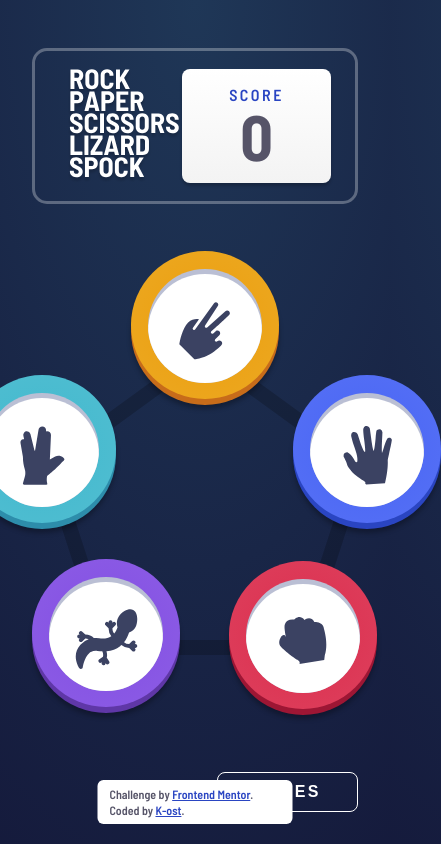
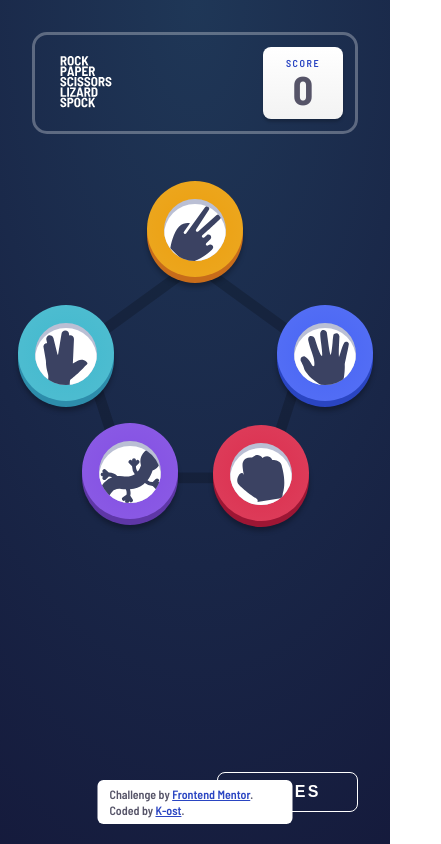
Before and after one commit to K-ost/rock-paper-scissors-master, a website: page index.html in a window 390 px wide. Shown: the whole page, 441 px wide, since content can reach past the window. Drawn offline with Linux system fonts and the light colour scheme.

Commit message:
commit 1.4

```diff
--- a/scss/styles.scss
+++ b/scss/styles.scss
@@ -24,7 +24,9 @@ body {
   margin: 0;
   min-height: 100vh;
 }
-
+img {
+  max-width: 100%;
+}
 
 /* app */
 .app {
@@ -34,6 +36,7 @@ body {
 
 /* header */
 .header {
+  align-items: center;
   border: 3px solid var(--color-outline);
   border-radius: 15px;
   display: flex;
@@ -95,7 +98,7 @@ body {
 
 /* pentagon */
 .pentagon {
-  background: url(../images/bg-pentagon.svg) center no-repeat;
+  background: url(../images/bg-pentagon.svg) center / cover no-repeat;
   height: var(--pentagon);
   width: var(--pentagon);
   margin: 0 auto;
@@ -255,3 +258,29 @@ body {
   transform: translateX(-50%);
   a { color: var(--color-text); }
 }
+
+
+@media screen and (max-width: 500px) {
+  :root {
+    --pentagon: 227px;
+  }
+
+  .app { padding: 32px; }
+
+  .header {
+    padding: 12px 12px 12px 24px;
+    &-logo { width: 54px; }
+  }
+
+  /* score */
+  .score {
+    width: 80px; padding: 10px;
+    &-title { font-size: 10px; letter-spacing: 1.563px; }
+    &-number { font-size: 40px; line-height: 40px; }
+  }
+
+  /* chooseBtn */
+  .chooseBtn {
+    --circle: 96px;
+  }
+}
```
Also changed, not shown: css/styles.css, 1 other file.
